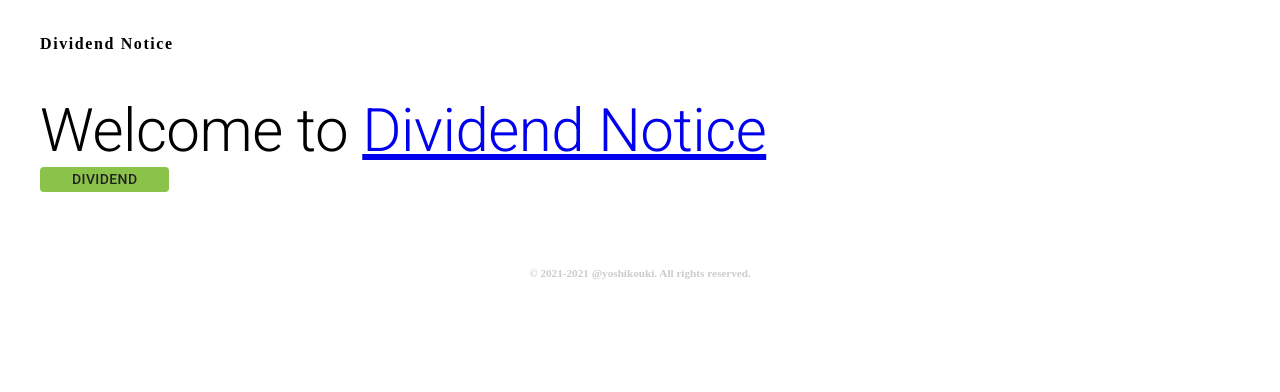
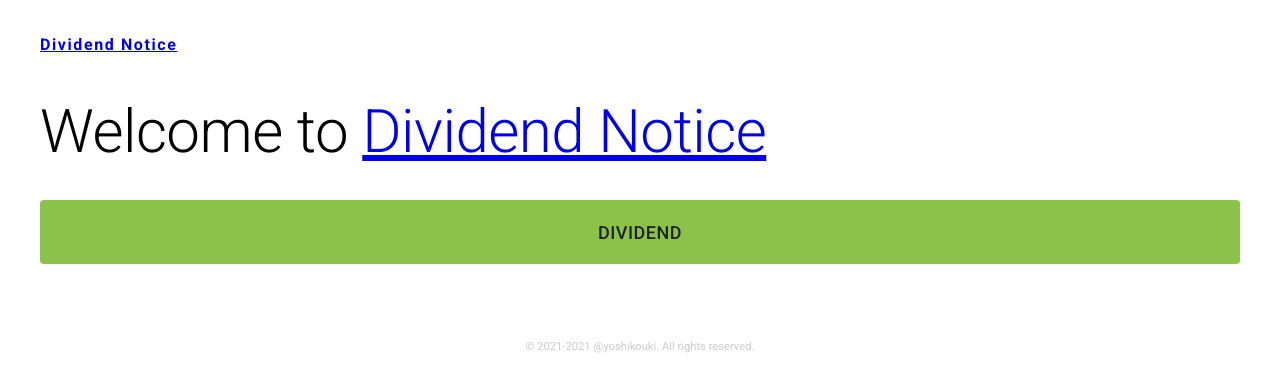
Before and after one commit to yoshikouki/dividend-notice, a Next.js app: page / in a window 1280 px wide. Shown: the top 392 px of the page. Built offline with nearby package versions, Linux system fonts and the light colour scheme.

Commit message:
最低限のスタイリング

```diff
--- a/components/LinkButton.tsx
+++ b/components/LinkButton.tsx
@@ -9,7 +9,11 @@ type Props = {
 }
 
 const StyledButton = styled(Button)`
-  padding: ${(props) => props.theme.spacing(0, 4)};
+  margin: 2rem 0;
+  padding: 1rem 2rem;
+  width: 100%;
+  min-height: 4rem;
+  font-size: large;
   background-color: ${(props) => props.theme.palette.primary.main};
 `
 
--- a/components/Theme.tsx
+++ b/components/Theme.tsx
@@ -1,7 +1,7 @@
 import React, { ReactNode } from 'react'
 import { createMuiTheme } from '@material-ui/core'
 import { StylesProvider, ThemeProvider as MaterialThemeProvider } from '@material-ui/styles'
-import { ThemeProvider as StyledThemeProvider } from 'styled-components'
+import styled, { ThemeProvider as StyledThemeProvider } from 'styled-components'
 
 const theme = createMuiTheme({
   palette: {
@@ -20,6 +20,10 @@ const theme = createMuiTheme({
   },
 })
 
+const Body = styled.div`
+  padding: 0 2rem;
+  font-family: 'Roboto', '-apple-system', 'Helvetica', 'Meiryo', 'ヒラギノ角ゴシック', 'Hiragino Sans', 'ヒラギノ角ゴ ProN W3', 'Hiragino Kaku Gothic ProN', 'Verdana', 'sans-serif';
+`
 type Props = {
   children?: ReactNode
 }
@@ -28,7 +32,9 @@ export const Theme = ({ children }: Props) => {
   return (
     <StylesProvider injectFirst>
       <MaterialThemeProvider theme={theme}>
-        <StyledThemeProvider theme={theme}>{children}</StyledThemeProvider>
+        <StyledThemeProvider theme={theme}>
+          <Body>{children}</Body>
+        </StyledThemeProvider>
       </MaterialThemeProvider>
     </StylesProvider>
   )
--- a/layouts/Default.tsx
+++ b/layouts/Default.tsx
@@ -1,5 +1,6 @@
 import React, { ReactNode } from 'react'
 import Head from 'next/head'
+import Link from 'next/link'
 import styled from 'styled-components'
 
 type Props = {
@@ -14,22 +15,19 @@ const Header = styled.header`
 `
 
 const Logo = styled.h1`
-  padding-left: 2rem;
   font-size: 1rem;
   font-weight: bold;
   letter-spacing: 0.1rem;
 `
 
 const Body = styled.div`
-  padding: 2rem;
-  font-family: ${['Roboto', '-apple-system', 'Helvetica', 'Meiryo', 'ヒラギノ角ゴシック', 'Hiragino Sans', 'ヒラギノ角ゴ ProN W3', 'Hiragino Kaku Gothic ProN', 'Verdana', 'sans-serif'].join(', ')};
+  padding: 2rem 0;
 `
 
 const Footer = styled.footer`
-  padding: 2rem;
   text-align: center;
   font-size: 0.7rem;
-  font-weight: bold;
+  font-weight: normal;
   color: #ccc;
 `
 
@@ -45,7 +43,11 @@ export const DefaultLayout = ({ children, title = 'Dividend Notice' }: Props) =>
         <link rel="stylesheet" href="https://fonts.googleapis.com/css?family=Roboto:300,400,500,700&display=swap" />
       </Head>
       <Header>
-        <Logo>Dividend Notice</Logo>
+        <Link href={'./'}>
+          <a>
+            <Logo>Dividend Notice</Logo>
+          </a>
+        </Link>
       </Header>
       <Body>{children}</Body>
       <Footer>
```
